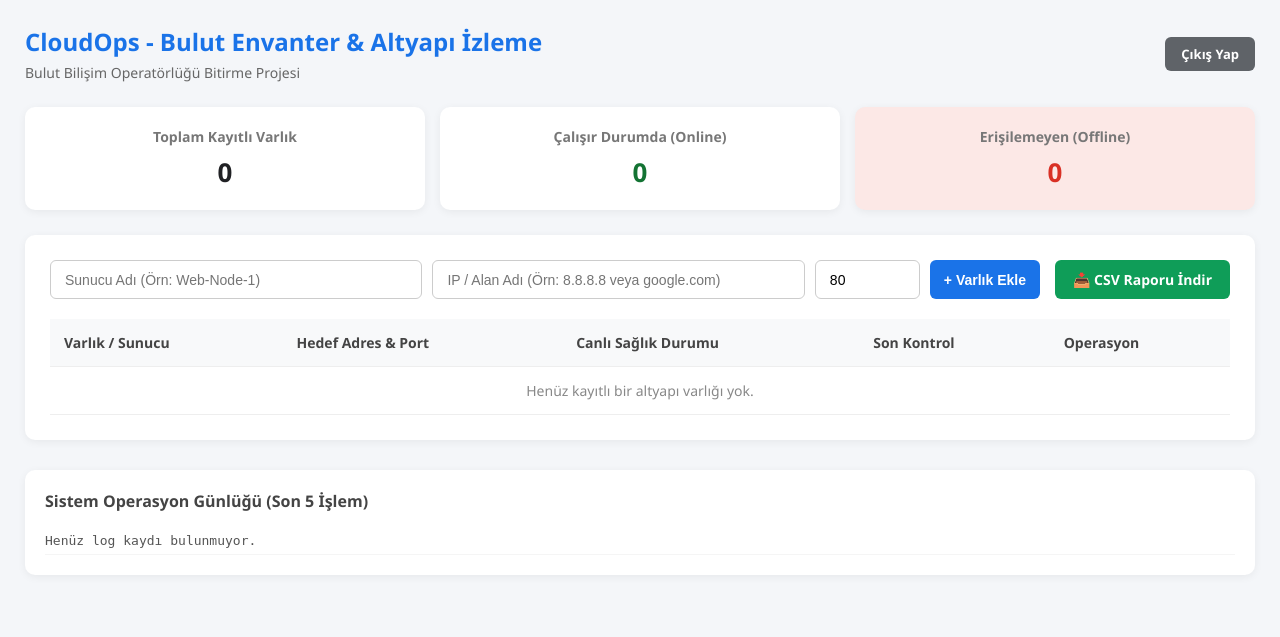
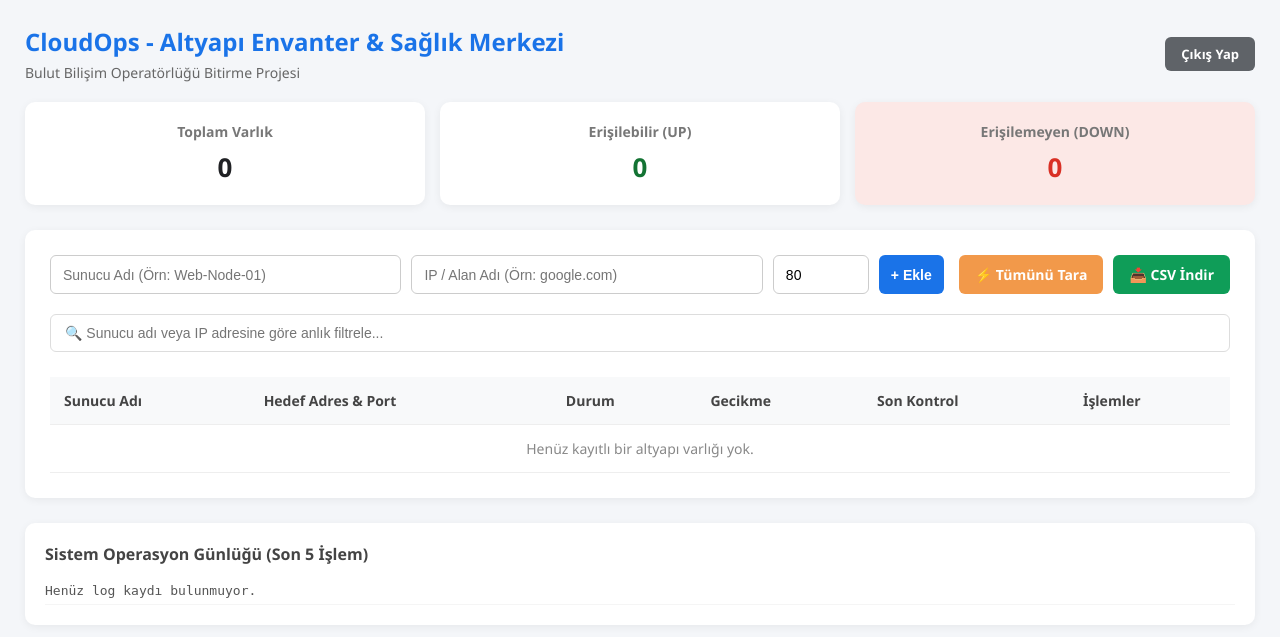
Before and after one commit to indest1/bulut-bitirme-projesi, a Flask app: page / in a window 1280 px wide. Shown: the top 637 px of the page. Run offline with Flask 3, Linux system fonts and the light colour scheme; the visitor is signed in with stand-in values (Sample User, id 1); data that the repository does not hold is empty.

Commit message:
Update index.html

```diff
--- a/templates/index.html
+++ b/templates/index.html
@@ -2,13 +2,18 @@
 <html lang="tr">
 <head>
     <meta charset="UTF-8">
-    <title>CloudOps - Bulut Envanter & Sağlık Takip Platformu</title>
+    <title>CloudOps - Bulut Altyapı & İzleme Platformu</title>
     <style>
         body { font-family: 'Segoe UI', Arial, sans-serif; background-color: #f4f6f9; margin: 0; padding: 25px; }
-        .header { display: flex; justify-content: space-between; align-items: center; margin-bottom: 25px; }
+        .header { display: flex; justify-content: space-between; align-items: center; margin-bottom: 20px; }
         .title h2 { margin: 0; color: #1a73e8; }
         .title p { margin: 5px 0 0 0; color: #666; font-size: 14px; }
         .logout-btn { background: #5f6368; color: white; padding: 8px 16px; border-radius: 6px; text-decoration: none; font-size: 13px; font-weight: bold; }
+
+        /* Alarm Banner */
+        .banner { padding: 12px 20px; border-radius: 8px; margin-bottom: 20px; font-weight: bold; font-size: 14px; display: flex; align-items: center; gap: 10px; }
+        .banner-danger { background-color: #fce8e6; color: #d93025; border: 1px solid #fad2cf; }
+        .banner-success { background-color: #e6f4ea; color: #137333; border: 1px solid #ceead6; }
 
         .cards { display: flex; gap: 15px; margin-bottom: 25px; }
         .card { flex: 1; background: white; padding: 20px; border-radius: 10px; box-shadow: 0 2px 8px rgba(0,0,0,0.06); text-align: center; }
@@ -18,72 +23,100 @@
         .card.down .num { color: #d93025; }
 
         .main-box { background: white; padding: 25px; border-radius: 10px; box-shadow: 0 2px 8px rgba(0,0,0,0.06); }
-        .actions-bar { display: flex; justify-content: space-between; gap: 15px; margin-bottom: 20px; }
-        form { display: flex; gap: 10px; flex: 2; }
-        input, button { padding: 10px 14px; border: 1px solid #ccc; border-radius: 6px; font-size: 14px; }
+        .actions-bar { display: flex; justify-content: space-between; gap: 15px; margin-bottom: 20px; flex-wrap: wrap; }
+        form.add-form { display: flex; gap: 10px; flex: 2; min-width: 320px; }
+        input, select, button { padding: 10px 12px; border: 1px solid #ccc; border-radius: 6px; font-size: 14px; }
         button { background: #1a73e8; color: white; border: none; cursor: pointer; font-weight: bold; }
-        .export-btn { background: #0f9d58; color: white; padding: 10px 18px; border-radius: 6px; text-decoration: none; font-weight: bold; font-size: 14px; display: inline-flex; align-items: center; }
+
+        .btn-group { display: flex; gap: 10px; }
+        .scan-all-btn { background: #f2994a; color: white; padding: 10px 16px; border-radius: 6px; text-decoration: none; font-weight: bold; font-size: 14px; display: inline-flex; align-items: center; }
+        .export-btn { background: #0f9d58; color: white; padding: 10px 16px; border-radius: 6px; text-decoration: none; font-weight: bold; font-size: 14px; display: inline-flex; align-items: center; }
+
+        .search-bar { width: 100%; margin-bottom: 15px; padding: 10px 14px; border: 1px solid #ddd; border-radius: 6px; box-sizing: border-box; }
 
         table { width: 100%; border-collapse: collapse; margin-top: 10px; }
         th, td { text-align: left; padding: 14px; border-bottom: 1px solid #eee; font-size: 14px; }
         th { background: #f8f9fa; color: #444; }
 
         .badge { padding: 5px 10px; border-radius: 20px; font-size: 12px; font-weight: bold; }
-        .up { background: #e6f4ea; color: #137333; }
+        .fast { background: #e6f4ea; color: #137333; }
+        .medium { background: #fef7e0; color: #b06000; }
         .down { background: #fce8e6; color: #d93025; }
         .unknown { background: #f1f3f4; color: #5f6368; }
 
-        .btn-ping { background: #fbbc04; color: #202124; padding: 5px 10px; border-radius: 4px; text-decoration: none; font-size: 12px; font-weight: bold; margin-right: 5px; }
-        .btn-del { color: #d93025; text-decoration: none; font-weight: bold; font-size: 13px; }
+        .btn-ping { background: #e8f0fe; color: #1a73e8; padding: 6px 10px; border-radius: 4px; text-decoration: none; font-size: 12px; font-weight: bold; margin-right: 4px; }
+        .btn-edit { background: #f1f3f4; color: #3c4043; padding: 6px 10px; border-radius: 4px; text-decoration: none; font-size: 12px; font-weight: bold; cursor: pointer; border: none; }
+        .btn-del { color: #d93025; text-decoration: none; font-weight: bold; font-size: 13px; margin-left: 8px; }
 
-        .log-section { margin-top: 30px; background: white; padding: 20px; border-radius: 10px; box-shadow: 0 2px 8px rgba(0,0,0,0.06); }
-        .log-section h4 { margin: 0 0 15px 0; color: #444; }
+        .log-section { margin-top: 25px; background: white; padding: 20px; border-radius: 10px; box-shadow: 0 2px 8px rgba(0,0,0,0.06); }
+        .log-section h4 { margin: 0 0 12px 0; color: #444; }
         .log-item { font-family: monospace; font-size: 13px; padding: 6px 0; border-bottom: 1px solid #f5f5f5; color: #555; }
+
+        /* Modal Düzenleme */
+        .modal { display: none; position: fixed; top: 0; left: 0; width: 100%; height: 100%; background: rgba(0,0,0,0.4); justify-content: center; align-items: center; }
+        .modal-content { background: white; padding: 25px; border-radius: 8px; width: 360px; }
     </style>
 </head>
 <body>
     <div class="header">
         <div class="title">
-            <h2>CloudOps - Bulut Envanter & Altyapı İzleme</h2>
+            <h2>CloudOps - Altyapı Envanter & Sağlık Merkezi</h2>
             <p>Bulut Bilişim Operatörlüğü Bitirme Projesi</p>
         </div>
         <a href="/logout" class="logout-btn">Çıkış Yap</a>
     </div>
 
+    <!-- Alarm Banner -->
+    {% if kapali > 0 %}
+        <div class="banner banner-danger">
+            ⚠️️ <strong>KRİTİK UYARI:</strong> {{ kapali }} adet altyapı servisine ulaşılamıyor! Müdahale gerekiyor.
+        </div>
+    {% elif toplam > 0 %}
+        <div class="banner banner-success">
+            ✅ <strong>SİSTEM SAĞLIKLI:</strong> Tüm altyapı servisleri nominal ve erişilebilir durumda.
+        </div>
+    {% endif %}
+
     <div class="cards">
         <div class="card">
-            <h4>Toplam Kayıtlı Varlık</h4>
+            <h4>Toplam Varlık</h4>
             <div class="num">{{ toplam }}</div>
         </div>
         <div class="card active">
-            <h4>Çalışır Durumda (Online)</h4>
+            <h4>Erişilebilir (UP)</h4>
             <div class="num">{{ aktif }}</div>
         </div>
         <div class="card down">
-            <h4>Erişilemeyen (Offline)</h4>
+            <h4>Erişilemeyen (DOWN)</h4>
             <div class="num">{{ kapali }}</div>
         </div>
     </div>
 
     <div class="main-box">
         <div class="actions-bar">
-            <form action="/ekle" method="POST">
-                <input type="text" name="sunucu_adi" placeholder="Sunucu Adı (Örn: Web-Node-1)" required style="flex: 2;">
-                <input type="text" name="ip_adresi" placeholder="IP / Alan Adı (Örn: 8.8.8.8 veya google.com)" required style="flex: 2;">
-                <input type="number" name="port" placeholder="Port" value="80" style="width: 75px;" required>
-                <button type="submit">+ Varlık Ekle</button>
+            <form action="/ekle" method="POST" class="add-form">
+                <input type="text" name="sunucu_adi" placeholder="Sunucu Adı (Örn: Web-Node-01)" required style="flex: 2;">
+                <input type="text" name="ip_adresi" placeholder="IP / Alan Adı (Örn: google.com)" required style="flex: 2;">
+                <input type="number" name="port" placeholder="Port" value="80" style="width: 70px;" required>
+                <button type="submit">+ Ekle</button>
             </form>
-            <a href="/export" class="export-btn">📥 CSV Raporu İndir</a>
+            <div class="btn-group">
+                <a href="/tara-hepsi" class="scan-all-btn">⚡ Tümünü Tara</a>
+                <a href="/export" class="export-btn">📥 CSV İndir</a>
+            </div>
         </div>
 
-        <table>
+        <input type="text" id="searchInput" class="search-bar" placeholder="🔍 Sunucu adı veya IP adresine göre anlık filtrele..." onkeyup="filterTable()">
+
+        <table id="serverTable">
             <thead>
                 <tr>
-                    <th>Varlık / Sunucu</th>
+                    <th>Sunucu Adı</th>
                     <th>Hedef Adres & Port</th>
-                    <th>Canlı Sağlık Durumu</th>
+                    <th>Durum</th>
+                    <th>Gecikme</th>
                     <th>Son Kontrol</th>
-                    <th>Operasyon</th>
+                    <th>İşlemler</th>
                 </tr>
             </thead>
             <tbody>
@@ -92,23 +125,41 @@
                     <td><strong>{{ s[1] }}</strong></td>
                     <td><code>{{ s[2] }}:{{ s[3] }}</code></td>
                     <td>
-                        <span class="badge {% if 'Çalışıyor' in s[4] %}up{% elif s[4] == 'Erişilemiyor' %}down{% else %}unknown{% endif %}">
+                        <span class="badge {% if s[4] == 'Çalışıyor' and s[5] < 60 %}fast{% elif s[4] == 'Çalışıyor' %}medium{% elif s[4] == 'Erişilemiyor' %}down{% else %}unknown{% endif %}">
                             {{ s[4] }}
                         </span>
                     </td>
-                    <td>{{ s[5] or '-' }}</td>
+                    <td><strong>{{ s[5] }} ms</strong></td>
+                    <td>{{ s[6] or '-' }}</td>
                     <td>
-                        <a href="/ping/{{ s[0] }}" class="btn-ping">⚡ Test Et</a>
+                        <a href="/ping/{{ s[0] }}" class="btn-ping">Test Et</a>
+                        <button class="btn-edit" onclick="openEditModal('{{ s[0] }}', '{{ s[1] }}', '{{ s[2] }}', '{{ s[3] }}')">Düzenle</button>
                         <a href="/sil/{{ s[0] }}" class="btn-del" onclick="return confirm('Silmek istediğinize emin misiniz?')">Sil</a>
                     </td>
                 </tr>
                 {% else %}
                 <tr>
-                    <td colspan="5" style="text-align: center; color: #888;">Henüz kayıtlı bir altyapı varlığı yok.</td>
+                    <td colspan="6" style="text-align: center; color: #888;">Henüz kayıtlı bir altyapı varlığı yok.</td>
                 </tr>
                 {% endfor %}
             </tbody>
         </table>
+    </div>
+
+    <!-- Düzenleme Modalı -->
+    <div id="editModal" class="modal">
+        <div class="modal-content">
+            <h4>Sunucu Bilgilerini Düzenle</h4>
+            <form id="editForm" method="POST">
+                <input type="text" id="edit_ad" name="sunucu_adi" required style="width: 100%; margin-bottom: 10px; box-sizing: border-box;">
+                <input type="text" id="edit_ip" name="ip_adresi" required style="width: 100%; margin-bottom: 10px; box-sizing: border-box;">
+                <input type="number" id="edit_port" name="port" required style="width: 100%; margin-bottom: 15px; box-sizing: border-box;">
+                <div style="display: flex; justify-content: flex-end; gap: 8px;">
+                    <button type="button" onclick="closeEditModal()" style="background: #999;">İptal</button>
+                    <button type="submit" style="background: #1a73e8;">Güncelle</button>
+                </div>
+            </form>
+        </div>
     </div>
 
     <div class="log-section">
@@ -119,5 +170,28 @@
             <div class="log-item">Henüz log kaydı bulunmuyor.</div>
         {% endfor %}
     </div>
+
+    <script>
+        function filterTable() {
+            var input = document.getElementById("searchInput").value.toLowerCase();
+            var rows = document.querySelectorAll("#serverTable tbody tr");
+            rows.forEach(function(row) {
+                var text = row.textContent.toLowerCase();
+                row.style.display = text.indexOf(input) > -1 ? "" : "none";
+            });
+        }
+
+        function openEditModal(id, ad, ip, port) {
+            document.getElementById("editForm").action = "/duzenle/" + id;
+            document.getElementById("edit_ad").value = ad;
+            document.getElementById("edit_ip").value = ip;
+            document.getElementById("edit_port").value = port;
+            document.getElementById("editModal").style.display = "flex";
+        }
+
+        function closeEditModal() {
+            document.getElementById("editModal").style.display = "none";
+        }
+    </script>
 </body>
 </html>
```
